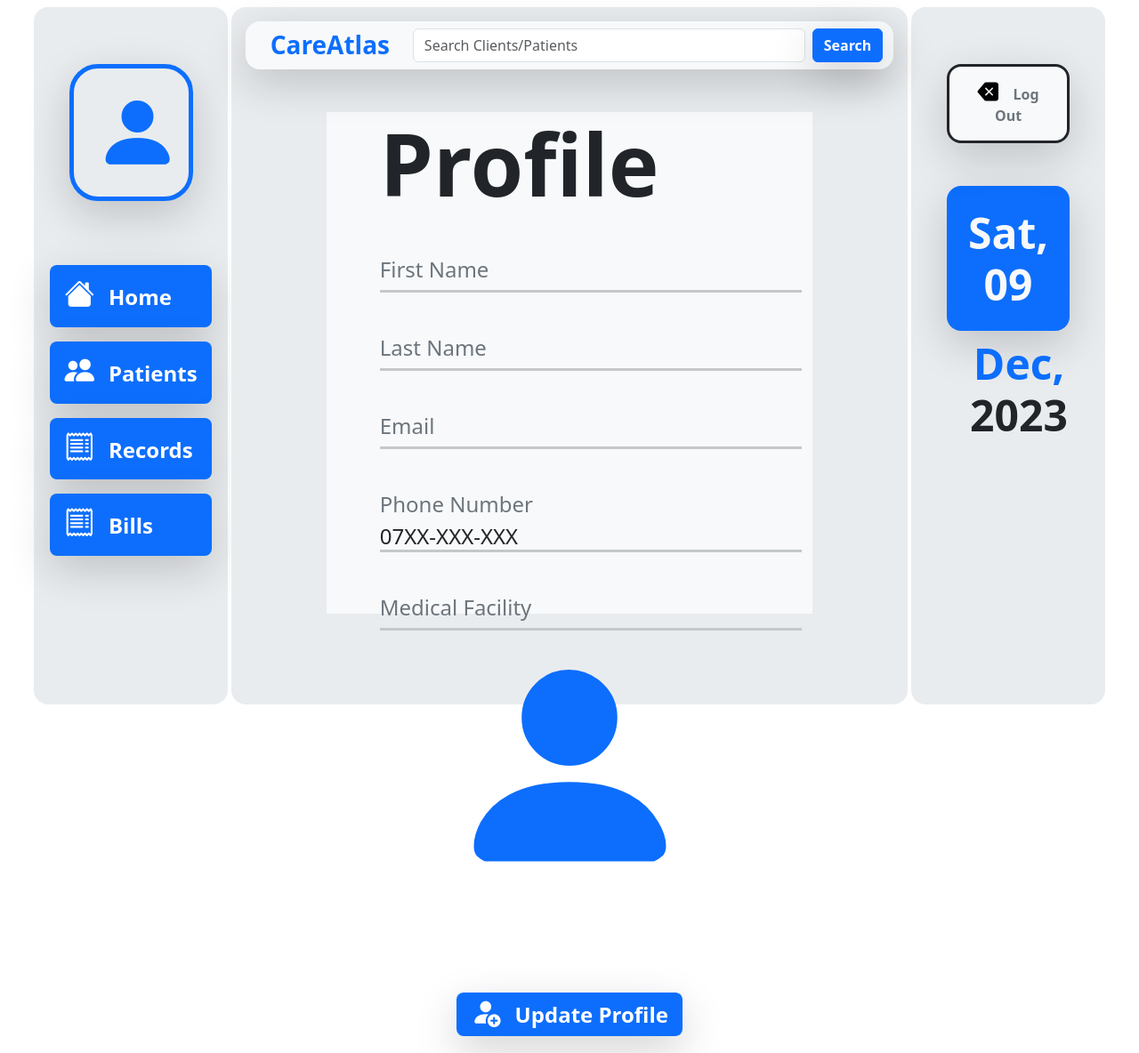
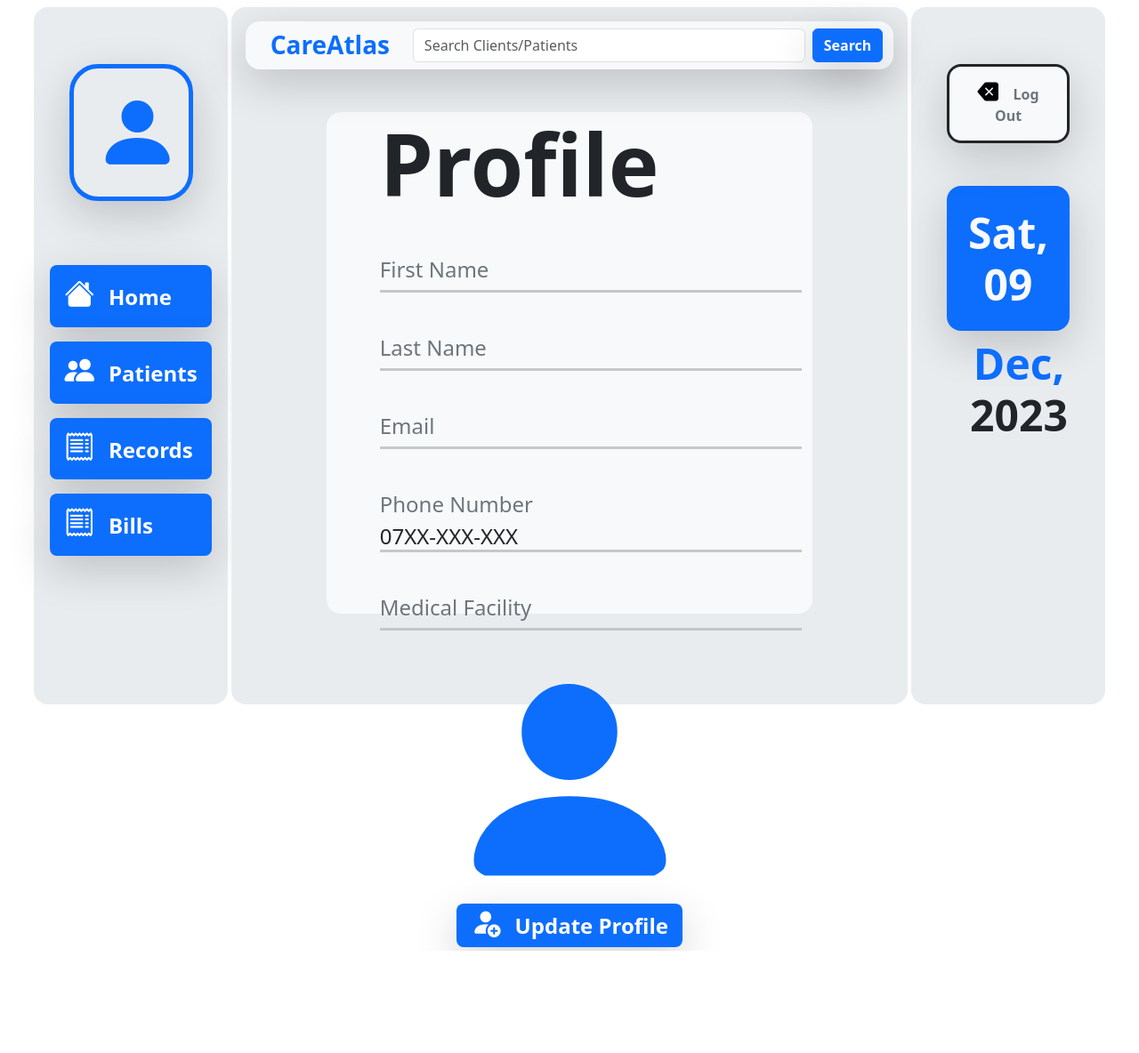
Before and after one commit to Marvyn95/CareAtlas, a Django app: page /base/user_profile_page/ in a window 1280 px wide. Shown: the whole page at 89% size. After the commit the page ends 1069 px from the top, so only its background shows below. Run offline with Django 5.2, Linux system fonts and the light colour scheme.

Commit message:
update on profile page

```diff
--- a/care_atlas/users/templates/users/profile_page.html
+++ b/care_atlas/users/templates/users/profile_page.html
@@ -1,6 +1,6 @@
 {% extends 'base/base.html' %}
 {% block content %}
-<div class="bg-light w-75 h-75 mx-auto mt-5 row">
+<div class="bg-light w-75 h-75 mx-auto mt-5 row rounded-4">
     <div class="col align-items-center ms-5">
             <h1 class="fw-bold" style="font-size: 600%;">Profile</h1>
             <h4 class="mt-5 text-secondary">First Name</h4>
@@ -18,9 +18,9 @@
             <h4 class="mt-5 text-secondary">Medical Facility</h4>
             <h4 class="border-bottom border-secondary-subtle border-3">{{user.hospitalprofile.hospital_name}}</h4>
     </div>
-    <div class="col text-center">
+    <div class="col text-center mt-3">
         <div class=""><i class="bi bi-person-fill text-primary" style="font-size: 1800%;"></i></div>
-        <div class="h-25"></div>
+        <div class=""></div>
         <a href="" class="px-3 border border-0 fw-bold fs-4 text-white bg-primary shadow-lg rounded-3 py-2 link-underline link-underline-opacity-0" ><i class="bi bi-person-fill-add me-3 text-white" style="font-size: 140%"></i>Update Profile</a>
     </div>
 </div>
```
Also changed, not shown: care_atlas/db.sqlite3.
